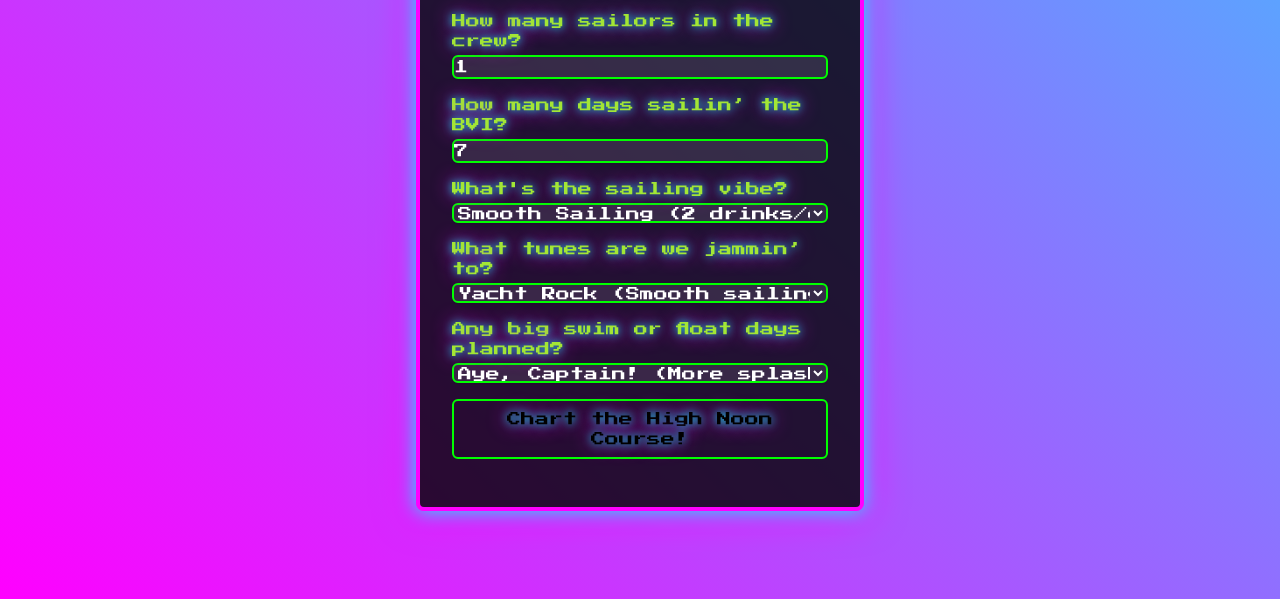
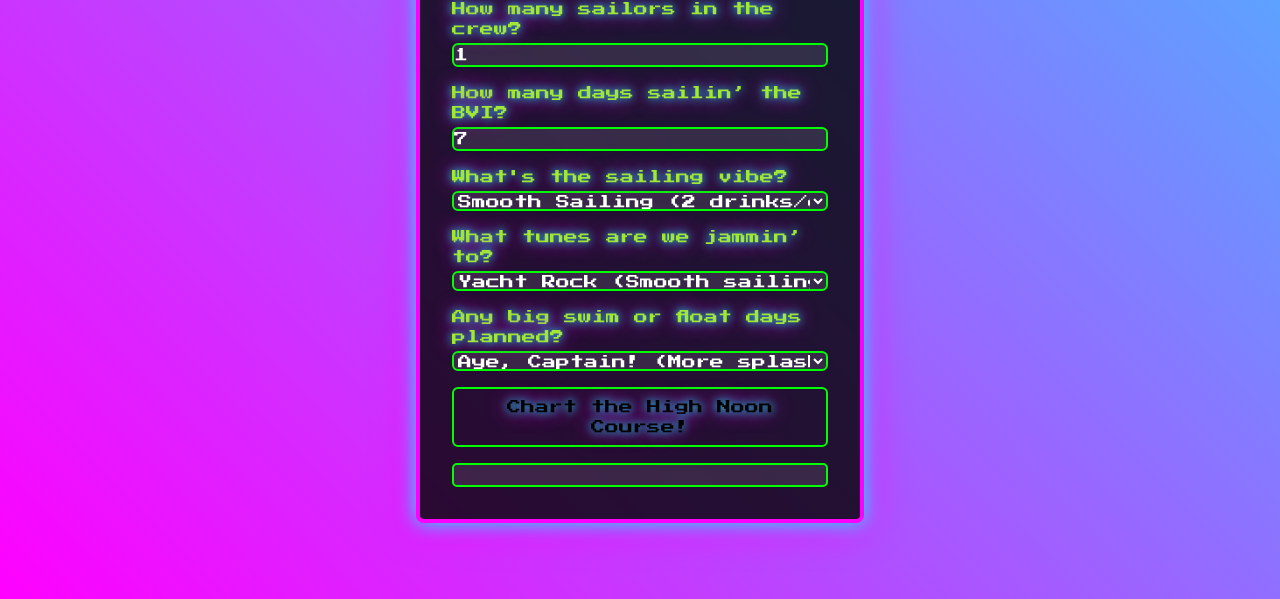
Before and after one commit to pboylan5/nooners, a plain HTML site: page index.html in a window 1280 px wide. Shown: the part 201-800 px from the top of the page. Drawn offline with nearby package versions, Linux system fonts and the light colour scheme.

Commit message:
Update index.html

```diff
--- a/index.html
+++ b/index.html
@@ -52,6 +52,12 @@
         a:hover {
             color: #ff00ff;
             text-shadow: 0 0 10px #ff00ff;
+        }
+        #restockPlan {
+            padding: 10px;
+            background: rgba(255, 255, 255, 0.1);
+            border: 2px solid #00ff00;
+            border-radius: 5px;
         }
         @keyframes neonGlow {
             0% { background-position: 0% 50%; }
@@ -140,7 +146,7 @@
             const cansPerStop = Math.ceil(totalCans / 3); // Split across 3 restocking stops
             const packsPerStop = Math.ceil(cansPerStop / cansPerPack);
 
-            restockPlanDiv.innerHTML = `
+            const restockHTML = `
                 <h2 class="text-lg neon-text text-pink-500 mt-4">Restocking Route (Counterclockwise)</h2>
                 <p>Starting at <a href="https://maps.app.goo.gl/P9TGw9nJaEQh9KVR8" target="_blank">Nanny Cay Marina, Tortola</a> (Day 1):</p>
                 <p>Buy <span class="text-lime-400">${cansPerStop}</span> cans (${packsPerStop} packs) at Nanny Cay Marina.</p>
@@ -150,6 +156,8 @@
                 <p>Restock <span class="text-lime-400">${totalCans - 2 * cansPerStop}</span> cans (${Math.ceil((totalCans - 2 * cansPerStop) / cansPerPack)} packs) at Leverick Bay.</p>
                 <p>Day 7 - Back to Nanny Cay, Tortola: Party’s over, sip the leftovers!</p>
             `;
+            console.log("Restocking Plan HTML:", restockHTML); // Debugging log
+            restockPlanDiv.innerHTML = restockHTML;
         }
     </script>
 </body>
```
